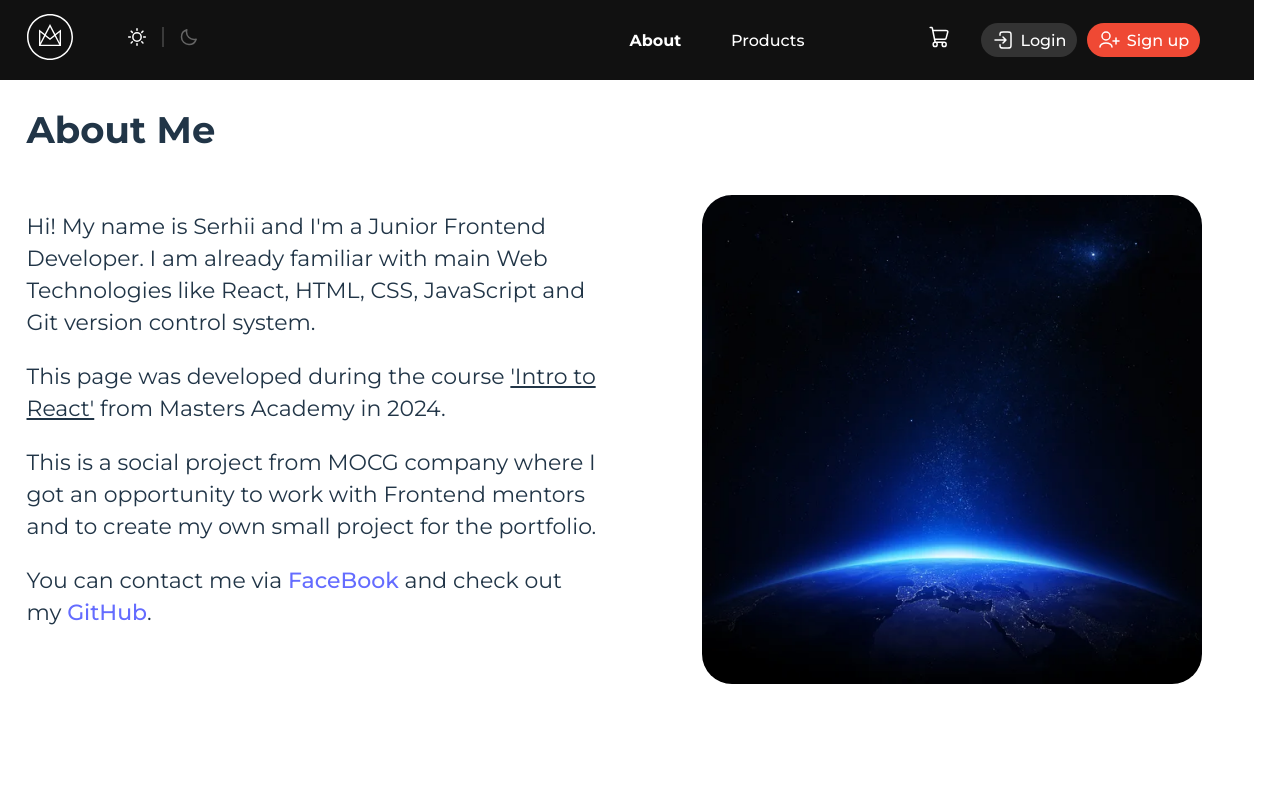
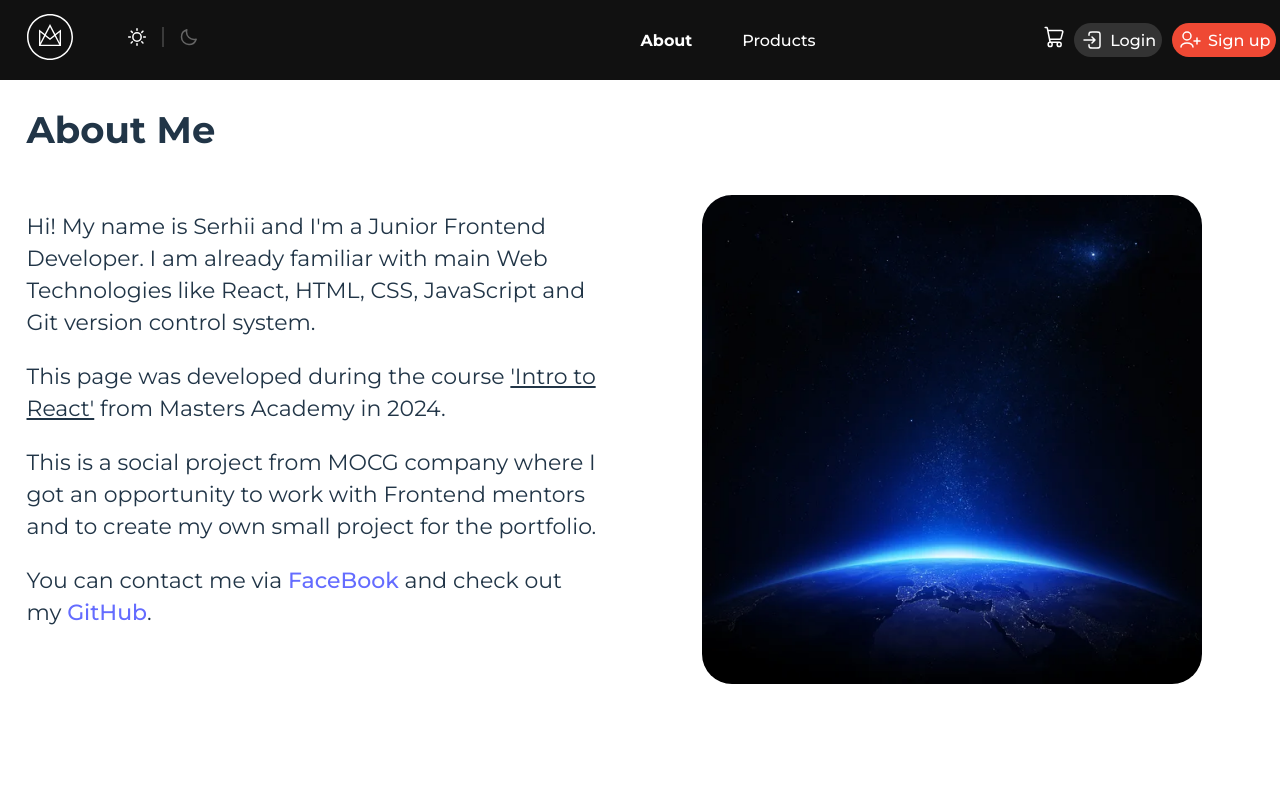
Before and after one commit to MastersAcademy/fe-react-2024, a React (Vite) app: page / in a window 1280 px wide. Shown: the top 800 px of the page. Built offline with nearby package versions, Linux system fonts and the light colour scheme.

Commit message:
update component styles for all devices

```diff
--- a/src/components/footer/Footer.component.tsx
+++ b/src/components/footer/Footer.component.tsx
@@ -5,7 +5,7 @@ import footerStyles from './footer.module.css';
 export const FooterComponent = () => (
     <div className={footerStyles.container}>
         <div className={footerStyles.divider}>
-            <svg xmlns="http://www.w3.org/2000/svg" width="1148" height="2" viewBox="0 0 1148 2" fill="none">
+            <svg xmlns="http://www.w3.org/2000/svg" width="auto" height="2" viewBox="0 0 1148 2" fill="none">
                 <path d="M0 1H1148" stroke="#CCCCCC" />
             </svg>
         </div>
--- a/src/components/footer/footer.module.css
+++ b/src/components/footer/footer.module.css
@@ -1,6 +1,6 @@
 
 .container {
-  width: 390px;
+  width: 100%;
   height: 166px;
   align-items: center;
   margin-bottom: 30px;
@@ -27,7 +27,6 @@
 @media (min-width: 1280px) {
 
   .container {
-    width: 1280px;
     height: 160px;
     margin-bottom: 42px;
   }
--- a/src/components/header/Header.component.tsx
+++ b/src/components/header/Header.component.tsx
@@ -29,11 +29,13 @@ export const HeaderComponent = () => (
             <div className={`${headerStyles.navItem} ${headerStyles.boldNavItem}`}>About</div>
             <div className={headerStyles.navItem}>Products</div>
         </div>
-        <div className={headerStyles.cartIcon}>
-            <img src={cartSVG} alt="Cart" />
-        </div>
-        <div className={headerStyles.burgerIcon}>
-            <img src={burgerSVG} alt="Cart" />
+        <div className={headerStyles.icons}>
+            <div className={headerStyles.cartIcon}>
+                <img src={cartSVG} alt="Cart" />
+            </div>
+            <div className={headerStyles.burgerIcon}>
+                <img src={burgerSVG} alt="Cart" />
+            </div>
         </div>
         <button className={headerStyles.login}>
             <div className={headerStyles.content}>
--- a/src/components/header/header.module.css
+++ b/src/components/header/header.module.css
@@ -1,7 +1,7 @@
 
 .container {
   display: flex;
-  width: 390px;
+  width: 100%;
   height: 70px;
   background: var(--deep-black);
   align-items: center;
@@ -13,8 +13,13 @@
   margin-top: 15px;
 }
 
+.icons {
+  display: flex;
+  gap: 10px;
+  margin-left: auto;
+}
+
 .cartIcon {
-  margin-left: 32px;
   margin-right: 14px;
 }
 
@@ -25,7 +30,6 @@
 .switchers {
   display: none;
 }
-
 
 .navigation {
   display: none;
@@ -42,11 +46,8 @@
 @media (min-width: 1280px) {
 
   .container {
-    display: flex;
-    width: 1280px;
+    width: 100%;
     height: 80px;
-    background: var(--deep-black);
-    align-items: center;
   }
 
   .logo {
@@ -58,7 +59,7 @@
   .switchers {
     display: flex;
     margin-left: 49px;
-    margin-right: 426px;
+    margin-right: auto;
   }
 
   .switcher {
@@ -66,13 +67,15 @@
   }
 
   .separator {
-    margin: 10px
+    margin: 10px;
   }
 
   .navigation {
     display: flex;
+    justify-content: space-between;
+    align-items: center;
     width: 175px;
-    justify-content: space-between;
+    margin-left: auto;
   }
 
   .navItem {
@@ -81,7 +84,7 @@
     font-style: normal;
     font-weight: 500;
     line-height: normal;
-    color: var(--white)
+    color: var(--white);
   }
 
   .boldNavItem {
@@ -89,8 +92,8 @@
   }
 
   .cartIcon {
-    margin-left: 124px;
-    margin-right: 32px;
+    margin-left: 10px;
+    margin-right: 10px;
   }
 
   .burgerIcon {
@@ -100,7 +103,6 @@
   .login {
     display: flex;
     background: var(--dark-charcoal);
-    width: 96px;
     height: 34px;
     align-items: center;
     justify-content: center;
@@ -117,12 +119,12 @@
   .signUp {
     display: flex;
     background: var(--red);
-    width: 113px;
     height: 34px;
     align-items: center;
     justify-content: center;
     border-radius: 40px;
     margin-left: 10px;
+    margin-right: 30px;
     padding: 5px;
   }
 }
```
